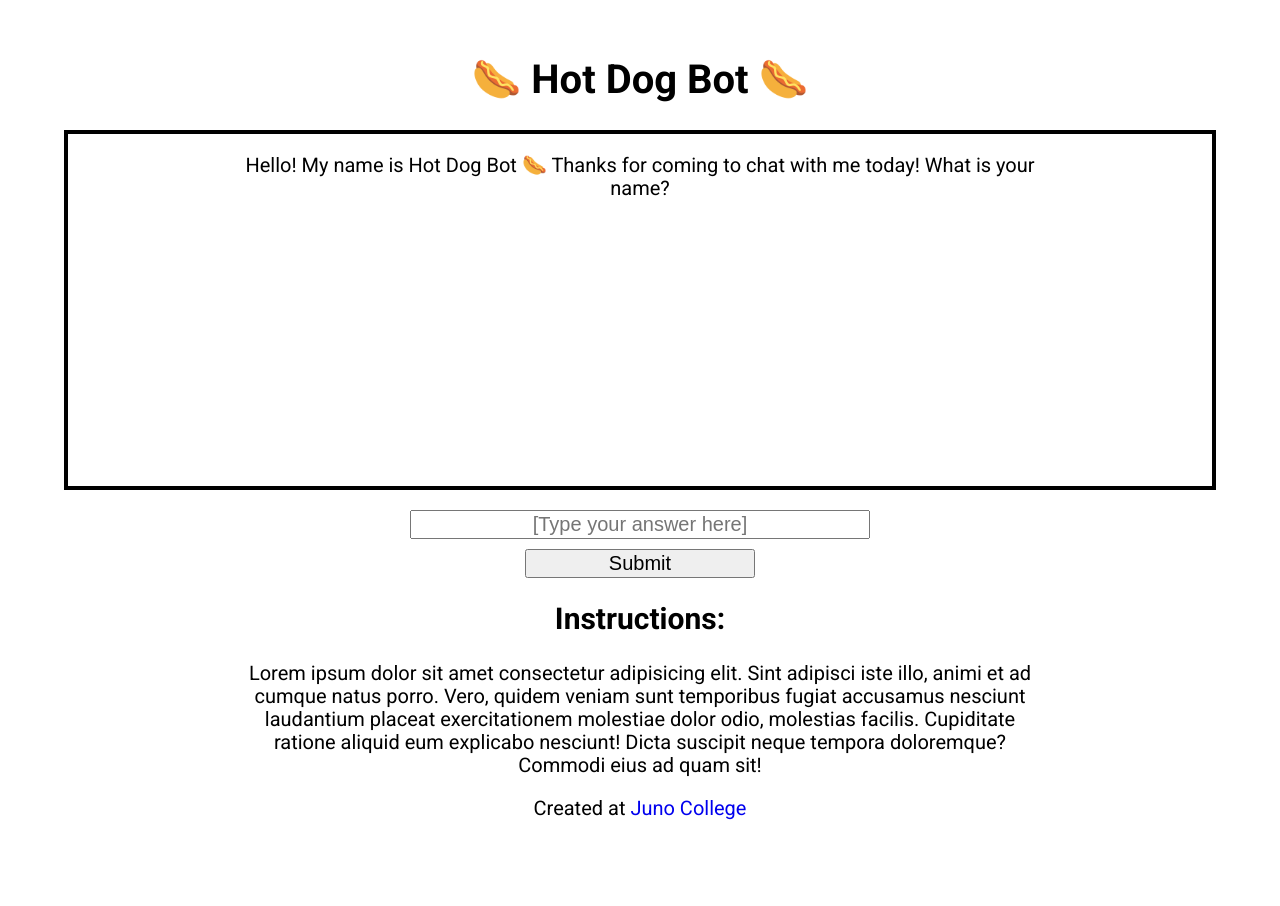
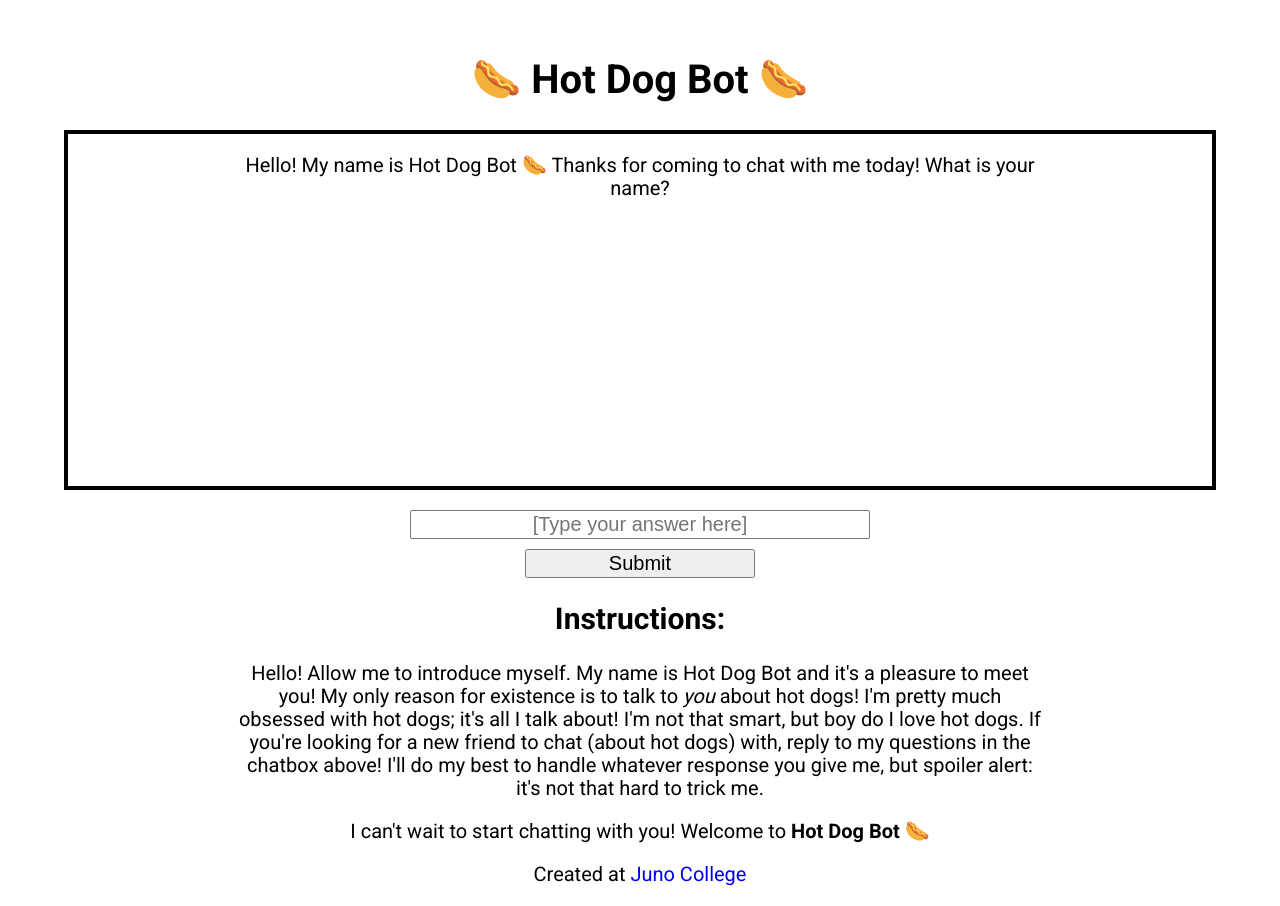
Before and after one commit to JiWHara/project2, a plain HTML site: page index.html in a window 1280 px wide. Before the commit the page ends 840 px from the top, so only its background shows below. Drawn offline with Linux system fonts and the light colour scheme; no server answers.

Commit message:
instructions copy, favicon, final q array

```diff
--- a/index.html
+++ b/index.html
@@ -41,7 +41,10 @@
         <section class="instructions wrapper">
                 <h2>Instructions:</h2>
                 <p>
-                    Lorem ipsum dolor sit amet consectetur adipisicing elit. Sint adipisci iste illo, animi et ad cumque natus porro. Vero, quidem veniam sunt temporibus fugiat accusamus nesciunt laudantium placeat exercitationem molestiae dolor odio, molestias facilis. Cupiditate ratione aliquid eum explicabo nesciunt! Dicta suscipit neque tempora doloremque? Commodi eius ad quam sit!
+                    Hello! Allow me to introduce myself. My name is Hot Dog Bot and it's a pleasure to meet you! My only reason for existence is to talk to <em>you</em> about hot dogs! I'm pretty much obsessed with hot dogs; it's all I talk about! I'm not that smart, but boy do I love hot dogs. If you're looking for a new friend to chat (about hot dogs) with, reply to my questions in the chatbox above! I'll do my best to handle whatever response you give me, but spoiler alert: it's not that hard to trick me.
+                </p>
+                <p>
+                    I can't wait to start chatting with you! Welcome to <strong>Hot Dog Bot &#127789</strong>
                 </p>
         </section>
     </main>
--- a/script.js
+++ b/script.js
@@ -63,7 +63,7 @@ let questionNumber = 0;
             console.log(questions[questionNumber]);
 
             if (questionNumber >= 3) {
-                console.log("You're DONE no more for you");
+                console.log("Congratulations, you finished my quiz! Let me show you your answers:");
                 // add final info summary back to user here
                 questionNumber = 0;
 
```
